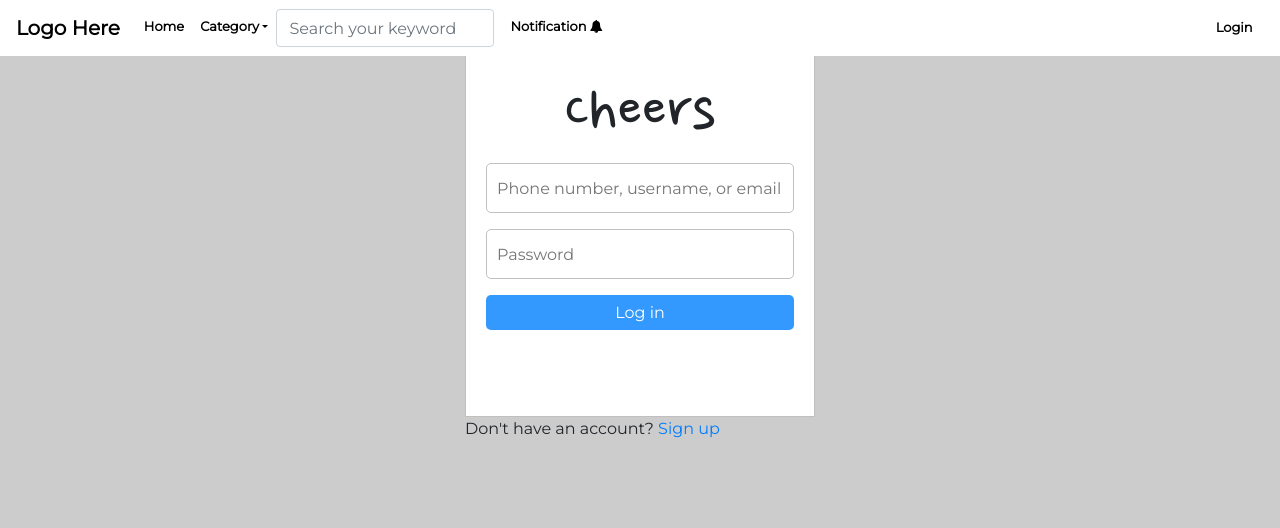
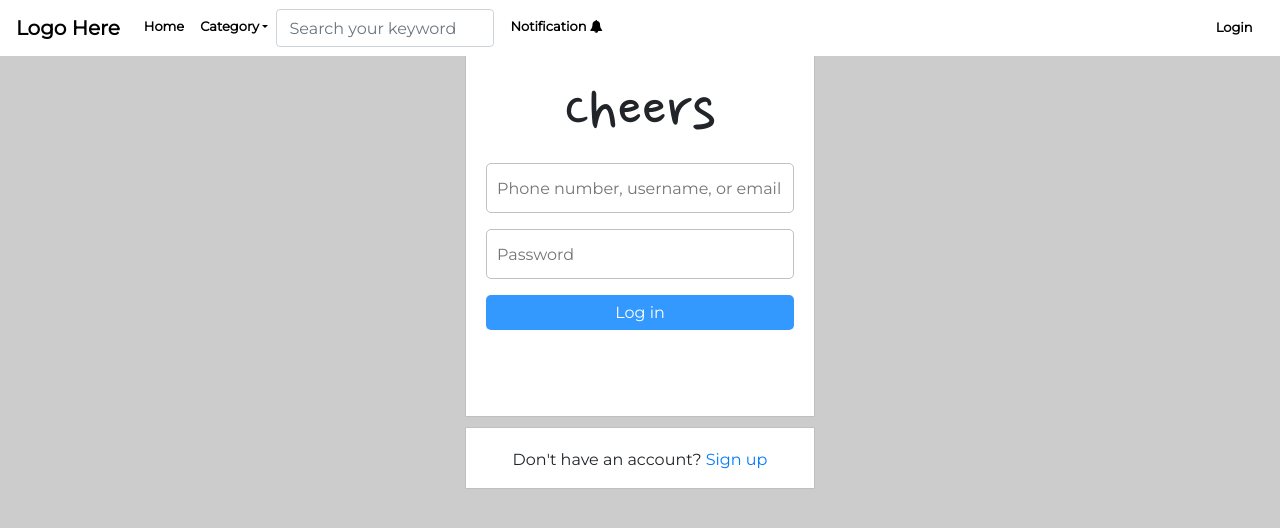
Before and after one commit to irabi01/blog_frontend, a React (Create React App) app: page /auth/login in a window 1280 px wide. Shown: the top 528 px of the page. Built offline with nearby package versions, Linux system fonts and the light colour scheme.

Commit message:
add csss

```diff
--- a/src/App.css
+++ b/src/App.css
@@ -118,3 +118,13 @@
     background: #3399ff;
     color: #fff;
 }
+.go_to_sign_up{
+    background: #fff;
+    border: 1px solid #c2bfbf;
+    padding-top: 20px;
+    text-align: center;
+    margin-top: 10px;
+}
+.go_to_sign_up p a{
+    text-decoration: none;
+}
```
